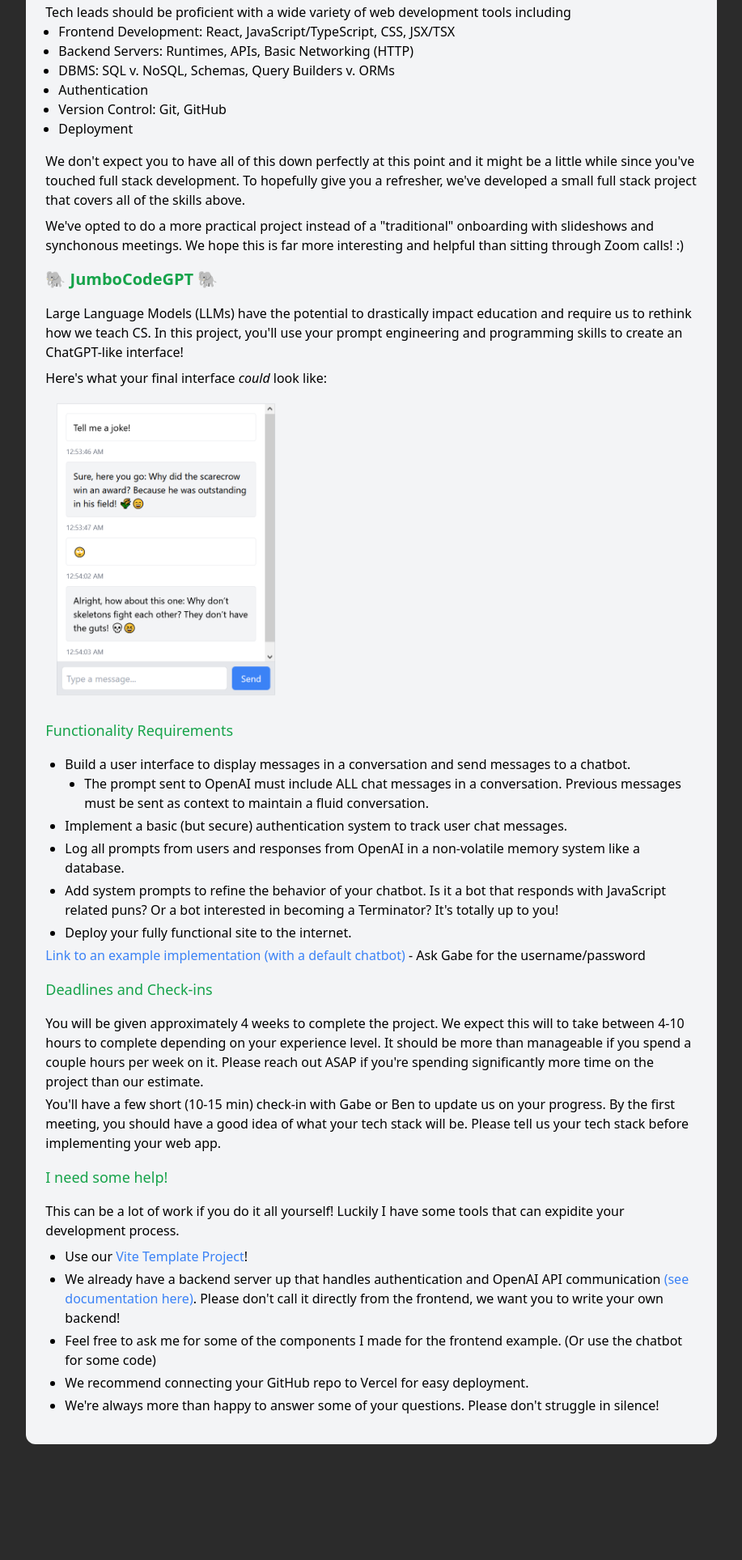
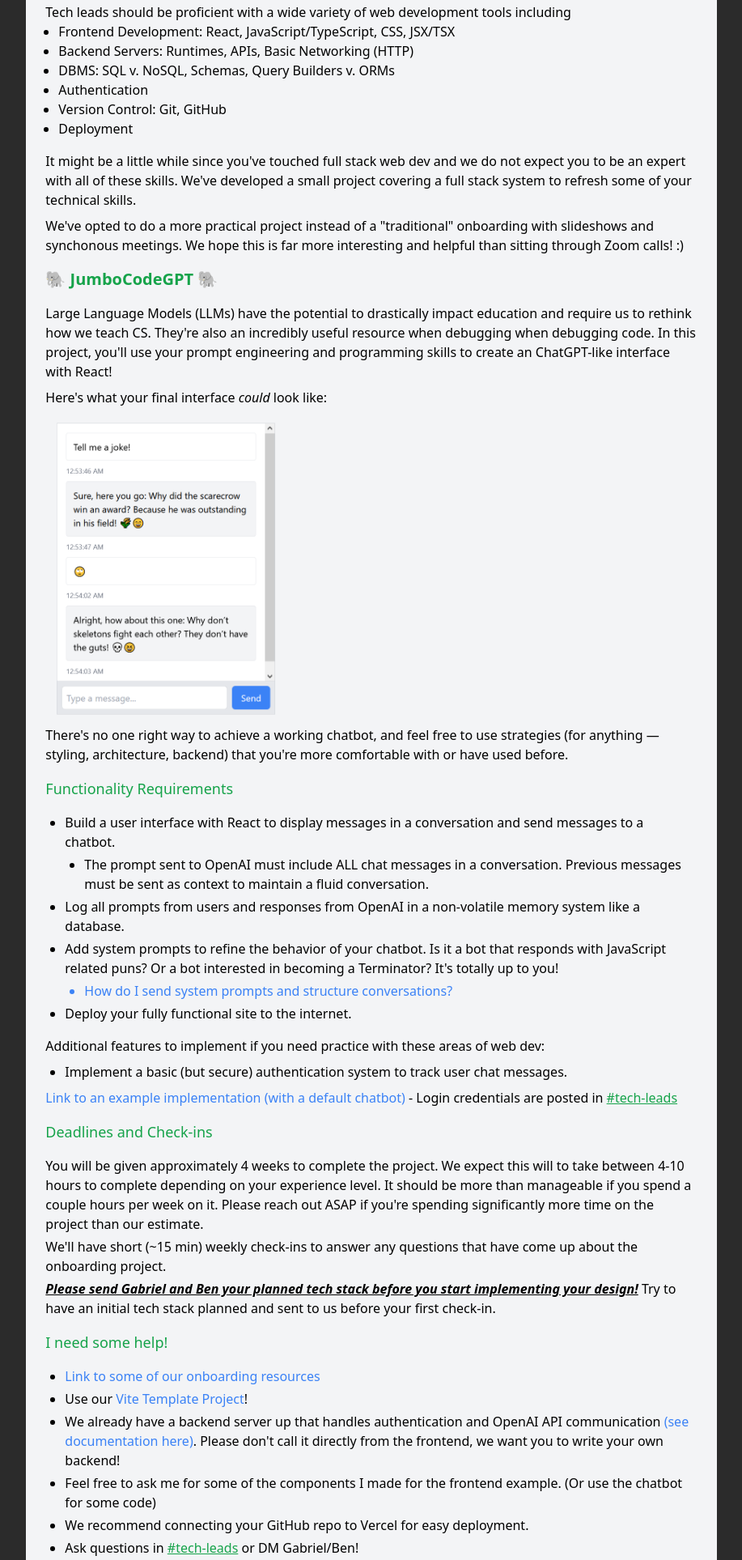
Before and after one commit to gabrielsessions/jc-tl-onboarding-2024, a website: page onboarding/index.html in a window 1280 px wide. Shown: the part 105-2032 px from the top of the page at 81% size, without its empty margins (181-1098 px from the left). Before the commit the page ends 1905 px from the top, so only its background shows below. Drawn offline with Linux system fonts and the light colour scheme.

Commit message:
project spec requirements update

```diff
--- a/onboarding/index.html
+++ b/onboarding/index.html
@@ -22,33 +22,39 @@
       <li class="list-item">Deployment</li>
 
     </ul>
-    <p class="mt-4">We don't expect you to have all of this down perfectly at this point and it might be a little while
-      since you've touched full stack development. To hopefully give you a refresher, we've developed a small
-      full stack project that covers all of the skills above.
+    <p class="mt-4">
+      It might be a little while since you've touched full stack web dev and we do not expect you to be an expert with
+      all of these skills. We've developed a small project covering a full stack system to refresh some of your
+      technical skills.
     </p>
 
-    <p class="my-2">We've opted to do a more practical project instead of a "traditional" onboarding with slideshows and
-      synchonous meetings. We hope this is far more interesting and helpful than sitting through Zoom calls! :)</p>
+    <p class="my-2">
+      We've opted to do a more practical project instead of a "traditional" onboarding with slideshows and synchonous
+      meetings. We hope this is far more interesting and helpful than sitting through Zoom calls! :)
+    </p>
 
     <h3 class="my-4 text-xl text-green-600 font-semibold">🐘 JumboCodeGPT 🐘</h3>
-    <p>Large Language Models (LLMs) have the potential to drastically impact education and require us to rethink how we
-      teach CS. In this project, you'll use your prompt engineering and programming skills to create an ChatGPT-like
-      interface! </p>
+    <p>
+      Large Language Models (LLMs) have the potential to drastically impact education and require us to rethink how we
+      teach CS. They're also an incredibly useful resource when debugging when debugging code. In this project, you'll
+      use your prompt engineering and programming skills to create an ChatGPT-like
+      interface with React!
+    </p>
     <p class="my-2">Here's what your final interface <span class="italic">could</span> look like:</p>
     <img width="300px" src="../img/chatgpt_interface_example.png" alt="Example of a ChatGPT interface"></img>
 
+    <p>There's no one right way to achieve a working chatbot, and feel free to use strategies (for anything — styling, architecture, backend) that you're more comfortable with or have used before.</p>
+
     <h3 class="my-4 text-lg text-green-600 ">Functionality Requirements</h3>
     <ul class="ml-4 lg:ml-6 lg:mr-2 list-disc">
-
       <li class="list-item mb-1">
-        Build a user interface to display messages in a conversation and send messages to a chatbot.
+        Build a user interface with React to display messages in a conversation and send messages to a chatbot.
         <ul class="ml-4 lg:ml-6 lg:mr-2 list-disc">
-          <li class="list-item mb-1">The prompt sent to OpenAI must include ALL chat messages in a conversation.
-            Previous messages must be sent as context to maintain a fluid conversation.</li>
+          <li class="list-item my-1">
+            The prompt sent to OpenAI must include ALL chat messages in a conversation.
+            Previous messages must be sent as context to maintain a fluid conversation.
+          </li>
         </ul>
-      </li>
-      <li class="list-item mb-1">
-        Implement a basic (but secure) authentication system to track user chat messages.
       </li>
       <li class="list-item mb-1">
         Log all prompts from users and responses from OpenAI in a non-volatile memory system like a database.
@@ -56,29 +62,49 @@
       <li class="list-item mb-1">
         Add system prompts to refine the behavior of your chatbot. Is it a bot that responds with JavaScript related
         puns? Or a bot interested in becoming a Terminator? It's totally up to you!
+        <ul class="ml-4 lg:ml-6 lg:mr-2 list-disc">
+          <a class="list-item my-1 text-blue-500 hover:underline active:text-blue-600"
+            href="https://platform.openai.com/docs/guides/text-generation/chat-completions-api" target="_blank"
+            rel="noreferrer">
+            How do I send system prompts and structure conversations?
+          </a>
+        </ul>
+
       </li>
       <li class="list-item mb-1">
         Deploy your fully functional site to the internet.
       </li>
+    </ul>
 
+    <p class="my-2 mt-4">Additional features to implement if you need practice with these areas of web dev:</p>
+    <ul class="ml-4 lg:ml-6 lg:mr-2 list-disc">
+      <li class="list-item mb-1">
+        Implement a basic (but secure) authentication system to track user chat messages.
+      </li>
     </ul>
+
+    <div class="my-2"></div>
+
+
     <a class="text-blue-500 hover:underline active:text-blue-600" target="_blank" rel="noreferrer"
-      href="./project-example/">Link to an example implementation (with a default chatbot)</a> - Ask Gabe for the
-    username/password
+      href="./project-example/">Link to an example implementation (with a default chatbot)</a> - Login credentials are
+    posted in <span class="text-green-600 underline">#tech-leads</span>
 
     <h3 class="my-4 text-lg text-green-600 ">Deadlines and Check-ins</h3>
     <p class="mb-1">You will be given approximately 4 weeks to complete the project. We expect this will to take between
       4-10 hours to complete depending on your experience level. It should be more than manageable if you spend a couple
       hours per week on it. Please reach out ASAP if you're spending significantly more time on the project than our
       estimate.</p>
-    <p class="my-1">You'll have a few short (10-15 min) check-in with Gabe or Ben to update us on your progress. By the
-      first meeting, you should have a good idea of what your tech stack will be. Please tell us your tech stack before
-      implementing your web app.</p>
+    <p class="my-1">
+      We'll have short (~15 min) weekly check-ins to answer any questions that have come up about the onboarding project.
+    </p>
+    <p class="my-1">
+      <span class="italic underline font-semibold">Please send Gabriel and Ben your planned tech stack before you start implementing your design!</span> Try to have an initial tech stack planned and sent to us before your first check-in.
+    </p>
 
     <h3 class="my-4 text-lg text-green-600 ">I need some help!</h3>
-    <p>This can be a lot of work if you do it all yourself! Luckily I have some tools that can expidite your development
-      process.</p>
     <ul class="ml-4 lg:ml-6 lg:mr-2 list-disc mt-2">
+      <li class="mb-1 list-item"><a class="text-blue-500 hover:underline active:text-blue-600" href="../resources/">Link to some of our onboarding resources</a></li>
       <li class="list-item mb-1">Use our <a target="_blank" rel="noreferrer"
           href="https://github.com/JumboCode/vite-template/tree/main"
           class="text-blue-500 hover:underline active:text-blue-600">Vite Template Project</a>!</li>
@@ -96,7 +122,7 @@
         We recommend connecting your GitHub repo to Vercel for easy deployment.
       </li>
       <li class="list-item mb-1">
-        We're always more than happy to answer some of your questions. Please don't struggle in silence!
+        Ask questions in <span class="text-green-600 underline">#tech-leads</span> or DM Gabriel/Ben!
       </li>
     </ul>
 
```
Also changed, not shown: index.html (+3 -3 lines).
